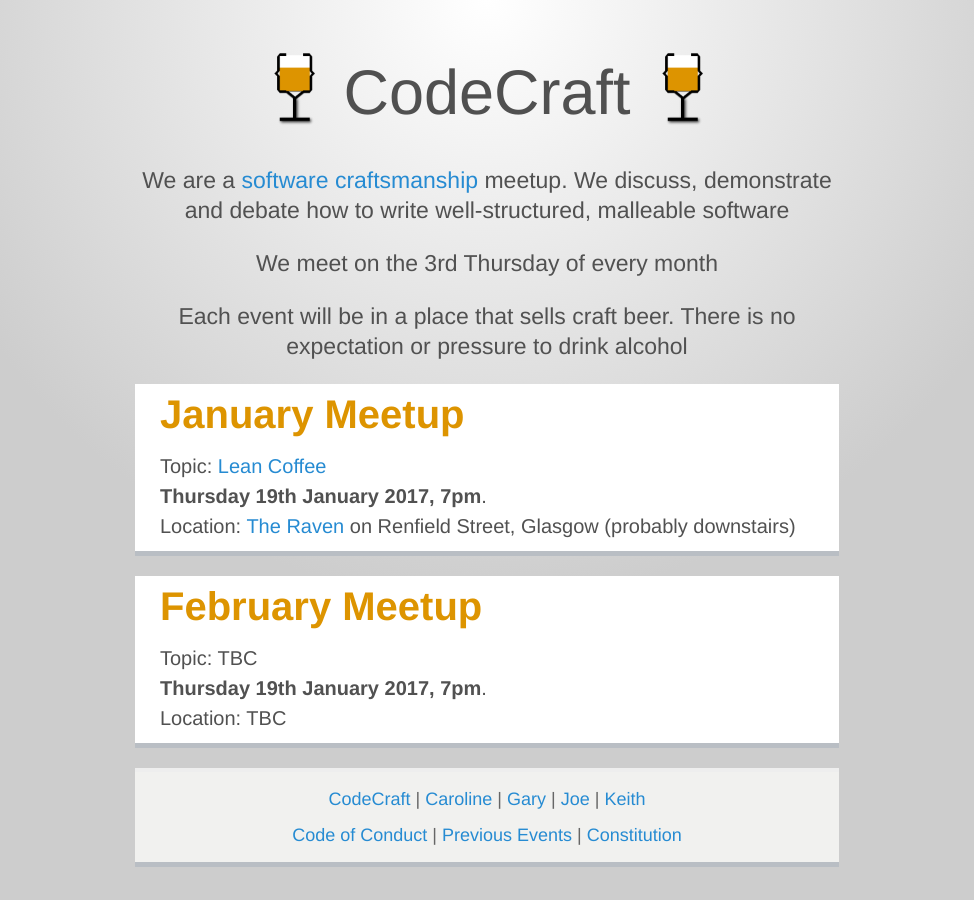
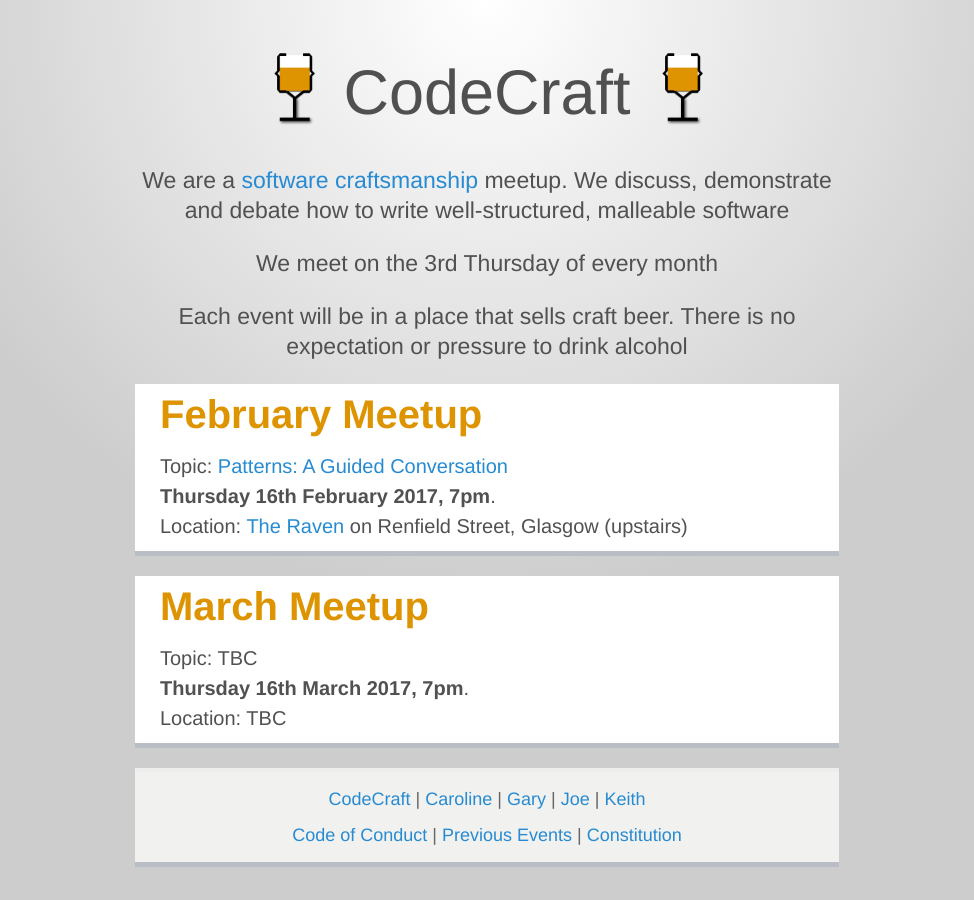
Before and after one commit to codecraftuk/codecraftuk.github.io, a Jekyll site: the page built from index.html, in a window 1280 px wide. Shown: the whole page, without its empty margins (153-1127 px from the left). Built offline with Jekyll 4.4.1, drawn with Linux system fonts in a browser that asks for light colours.

Commit message:
Fix February eevent and add to index

```diff
--- a/index.html
+++ b/index.html
@@ -9,15 +9,15 @@
 </div>
 
 <div class="meetups">
-  <h2>January Meetup</h2>
-  Topic: <a href="/events/2017/01/lean-coffee">Lean Coffee</a><br/>
-<strong>Thursday 19th January 2017, 7pm</strong>.
- <br/>Location: <a href="https://goo.gl/maps/vWn1J">The Raven</a> on Renfield Street, Glasgow (probably downstairs)
+  <h2>February Meetup</h2>
+  Topic: <a href="/events/2017/02/patterns-guided-conversation">Patterns: A Guided Conversation</a><br/>
+<strong>Thursday 16th February 2017, 7pm</strong>.
+ <br/>Location: <a href="https://goo.gl/maps/vWn1J">The Raven</a> on Renfield Street, Glasgow (upstairs)
 </div>
 
 <div class="meetups">
-  <h2>February Meetup</h2>
+  <h2>March Meetup</h2>
   Topic: TBC<br/>
-<strong>Thursday 19th January 2017, 7pm</strong>.
+<strong>Thursday 16th March 2017, 7pm</strong>.
   <br/>Location: TBC
 </div>
```
Also changed, not shown: _posts/2017-02-01-patterns-guided-conversation.md (+2 -2 lines).
